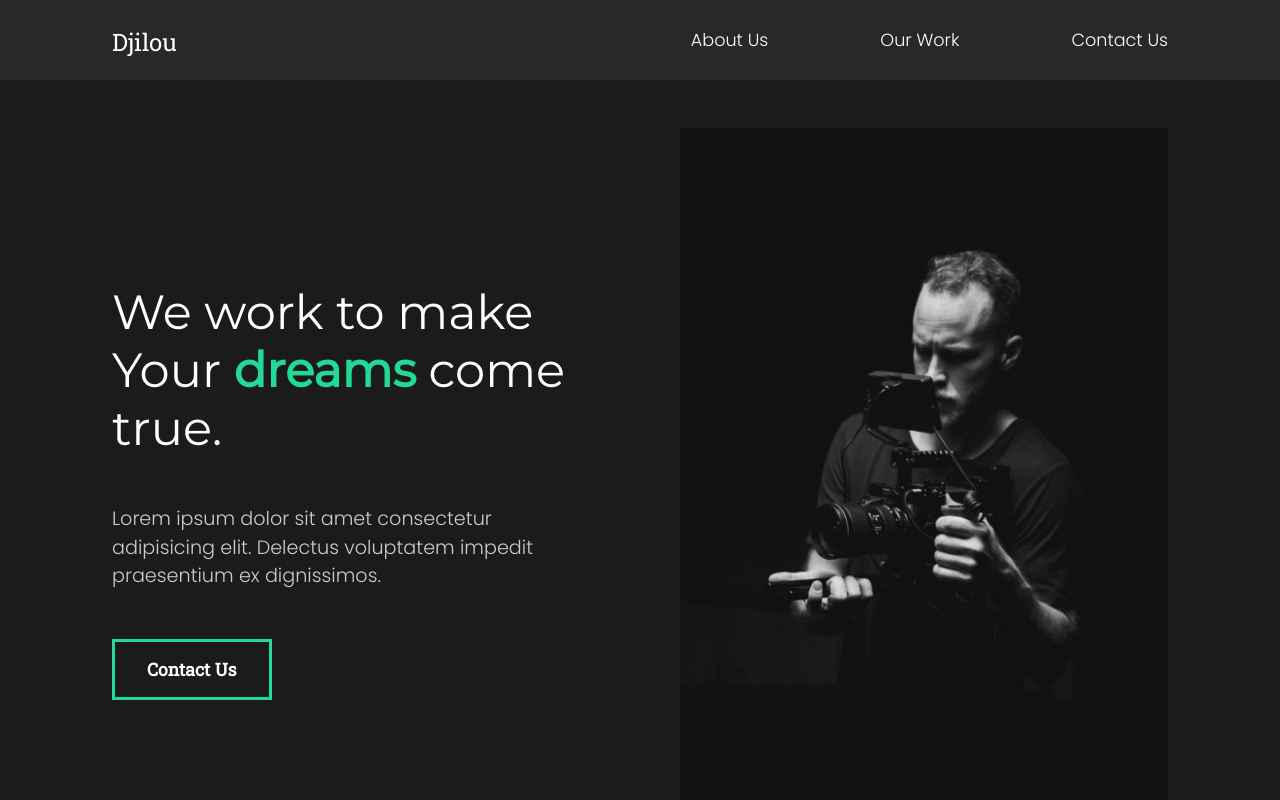
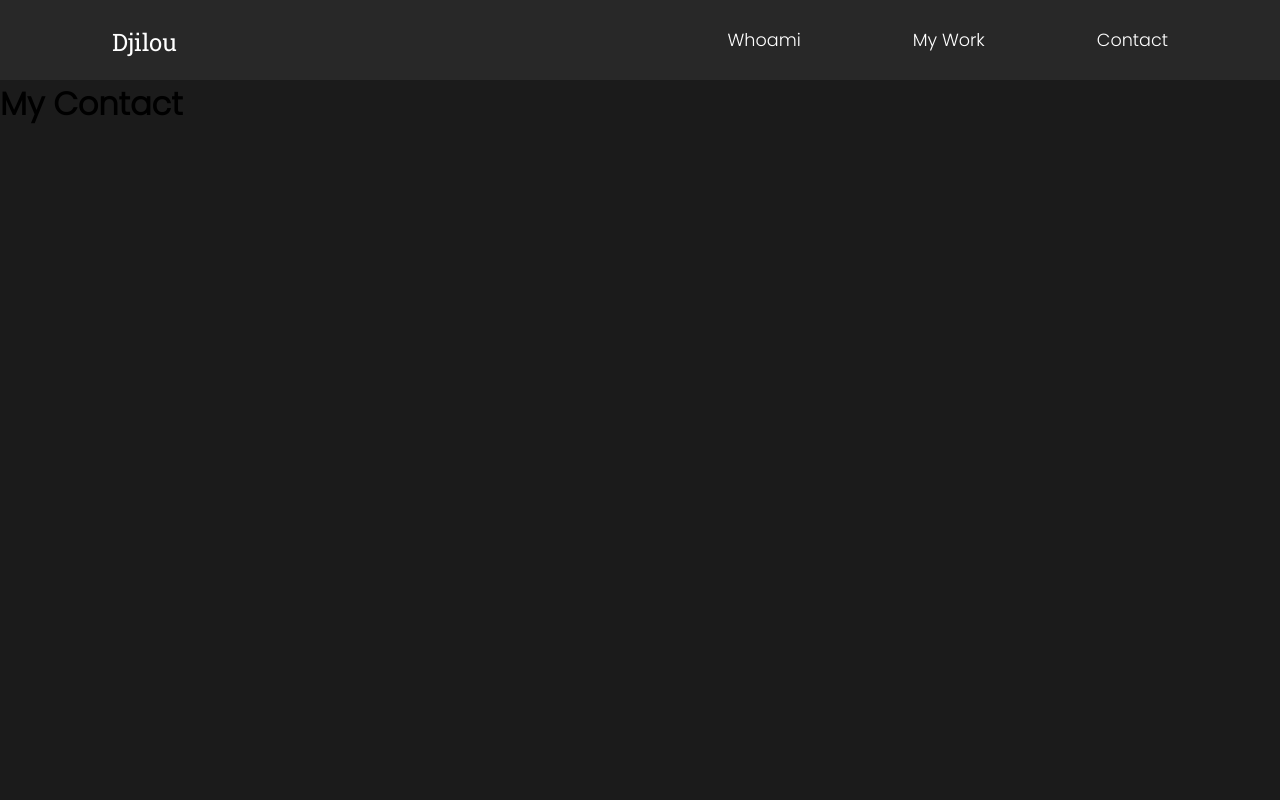
Before and after one commit to djilousp/portfolio, a React (Create React App) app: page /contact in a window 1280 px wide. Shown: the top 800 px of the page. Built offline with nearby package versions, Linux system fonts and the light colour scheme.

Commit message:
react router

```diff
--- a/src/App.js
+++ b/src/App.js
@@ -2,12 +2,27 @@ import React from "react";
 import GlobalStyle from "./components/GlobalStyle";
 import AboutUs from "./pages/AboutUs";
 import Navigation from "./components/Navigation";
+import ContactMe from "./pages/ContactMe";
+import MyWork from "./pages/MyWork";
+// Router
+import { Switch, Route } from "react-router-dom";
+
 function App() {
   return (
     <div className="App">
       <GlobalStyle />
       <Navigation />
-      <AboutUs />
+      <Switch>
+        <Route path="/" exact>
+          <AboutUs />
+        </Route>
+        <Route path="/work">
+          <MyWork />
+        </Route>
+        <Route path="/contact">
+          <ContactMe />
+        </Route>
+      </Switch>
     </div>
   );
 }
--- a/src/components/Navigation.js
+++ b/src/components/Navigation.js
@@ -1,23 +1,24 @@
 import React from "react";
 import styled from "styled-components";
+import { Link } from "react-router-dom";
 
 const Navigation = () => {
   return (
     <Nav>
       <h1>
-        <a id="logo" href="#">
+        <Link id="logo" to="/">
           Djilou
-        </a>
+        </Link>
       </h1>
       <ul>
         <li>
-          <a href="#">About Us</a>
+          <Link to="/">Whoami</Link>
         </li>
         <li>
-          <a href="#">Our Work</a>
+          <Link to="/work">My Work</Link>
         </li>
         <li>
-          <a href="#">Contact Us</a>
+          <Link to="/contact">Contact</Link>
         </li>
       </ul>
     </Nav>
--- a/src/index.js
+++ b/src/index.js
@@ -2,10 +2,13 @@ import React from "react";
 import ReactDOM from "react-dom";
 import App from "./App";
 import reportWebVitals from "./reportWebVitals";
+import { BrowserRouter } from "react-router-dom";
 
 ReactDOM.render(
   <React.StrictMode>
-    <App />
+    <BrowserRouter>
+      <App />
+    </BrowserRouter>
   </React.StrictMode>,
   document.getElementById("root")
 );
--- /dev/null
+++ b/src/pages/ContactMe.js
@@ -0,0 +1,11 @@
+import React from "react";
+
+const ContactMe = () => {
+  return (
+    <div>
+      <h1>My Contact</h1>
+    </div>
+  );
+};
+
+export default ContactMe;
--- /dev/null
+++ b/src/pages/MyWork.js
@@ -0,0 +1,11 @@
+import React from "react";
+
+const MyWork = () => {
+  return (
+    <div>
+      <h1>My Work</h1>
+    </div>
+  );
+};
+
+export default MyWork;
```
Also changed, not shown: 1 other file (tests, documents, lock files or other folders).
